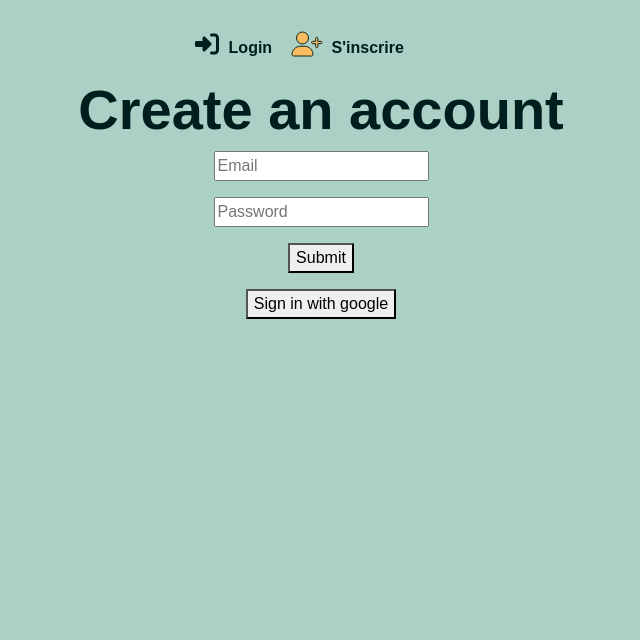
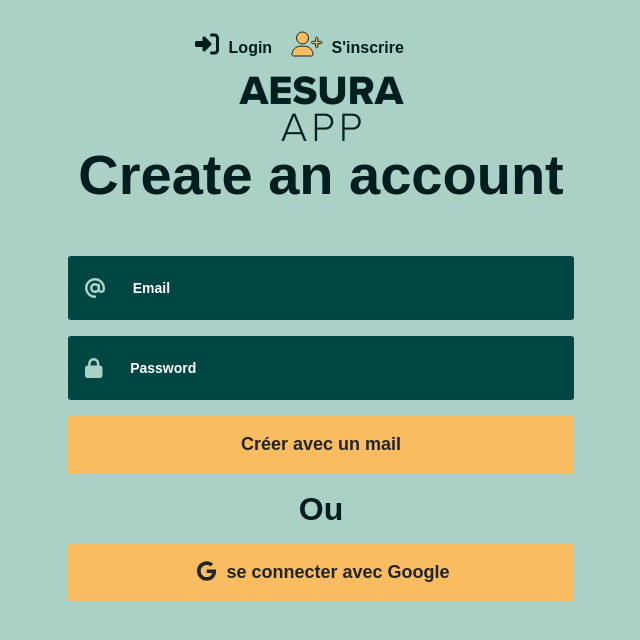
Before and after one commit to plumedev/aesura, a Vue app: page /register in a window 1280 px wide. Shown: the top 640 px of the page, without its empty margins (319-959 px from the left). Built offline with nearby package versions, Linux system fonts and the light colour scheme; no server answers; a web font is replaced by a local one.

Commit message:
feat(register): fix google auth + UIUX

```diff
--- a/src/assets/main.scss
+++ b/src/assets/main.scss
@@ -70,6 +70,8 @@
     --bs-btn-border-width: 2px;
     --bs-btn-font-size: 1.125rem;
     --bs-btn-font-weight: 700;
+    --bs-btn-active-border-color: #f9bc60;
+    --bs-btn-active-color: $primary-color
     margin: 0.125rem;
     &.btn-sm {
       --bs-btn-padding-x: 0.125rem;
--- a/src/views/RegisterView.vue
+++ b/src/views/RegisterView.vue
@@ -1,9 +1,45 @@
 <template>
-    <h1>Create an account</h1>
-    <p><input type="text" placeholder="Email" v-model="email"></p>
-    <p><input type="password" placeholder="Password" v-model="password"></p>
-    <p><button @click="register">Submit</button></p>
-    <p><button @click="signInWithGoogle">Sign in with google</button></p>
+    <div class="logo">
+        <img src="@/assets/images/logo-aesura.png" alt="" srcset="">
+    </div>
+    <div class="site">
+        <div id="form" class="col-md-5 col-12 sign-in d-flex flex-column text-center">
+            <h1 class="mb-5">Create an account</h1>
+
+            <div class="input-group mb-3">
+                <span class="input-group-text" id="at-icon">
+                    <font-awesome-icon :icon="['fas', 'at']" />
+                </span>
+                <input  type="text"
+                        class="form-control"
+                        placeholder="Email"
+                        aria-label="Email"
+                        aria-describedby="at-icon"
+                        v-model="email"
+                >
+            </div>
+
+            <div class="input-group mb-3">
+                <span class="input-group-text" id="lock-icon">
+                    <font-awesome-icon :icon="['fas', 'lock']" />
+                </span>
+                <input  type="password"
+                        class="form-control"
+                        placeholder="Password"
+                        aria-label="Password"
+                        aria-describedby="lock-icon"
+                        v-model="password"
+                >
+            </div>
+
+            <button class="btn btn-primary" @click="register">Créer avec un mail</button>
+            <h3 class="m-3">Ou</h3>
+            <button class="btn btn-primary" @click="signInWithGoogle">
+                <font-awesome-icon :icon="['fab', 'google']" />
+                se connecter avec Google
+            </button>
+        </div>
+    </div>
 </template>
 
 <script setup lang="ts">
@@ -16,6 +52,13 @@
 } from "firebase/auth";
 import { useRouter } from 'vue-router';
 import router from '@/router';
+
+/**  Font Awesome */
+import { FontAwesomeIcon } from '@fortawesome/vue-fontawesome'
+import { faGoogle } from '@fortawesome/free-brands-svg-icons'
+import { library } from '@fortawesome/fontawesome-svg-core'
+import { faAt, faLock } from '@fortawesome/free-solid-svg-icons'
+library.add(faAt, faLock, faGoogle )
 
 const email = ref('')
 const password = ref('')
@@ -48,3 +91,13 @@
 }
 
 </script>
+
+<style lang="scss">
+
+.site {
+    width: 100%;
+    justify-content: center;
+    align-items: center;
+}
+
+</style>
--- a/src/views/SignInView.vue
+++ b/src/views/SignInView.vue
@@ -42,7 +42,11 @@
 
 <script setup lang="ts">
 import { ref } from 'vue';
-import { getAuth, signInWithEmailAndPassword } from "firebase/auth";
+import {
+    getAuth,
+    signInWithEmailAndPassword,
+    GoogleAuthProvider,
+    signInWithPopup } from "firebase/auth";
 import { useRouter } from 'vue-router';
 import router from '@/router';
 
@@ -86,7 +90,15 @@
 };
 
 const signInWithGoogle = () => {
-
+    const provider = new GoogleAuthProvider();
+    signInWithPopup(getAuth(), provider)
+        .then((result) => {
+            console.log(result.user);
+            router.push("/");
+        })
+        .catch((error) => {
+            console.log(error.message)
+        })
 }
 
 </script>
```
